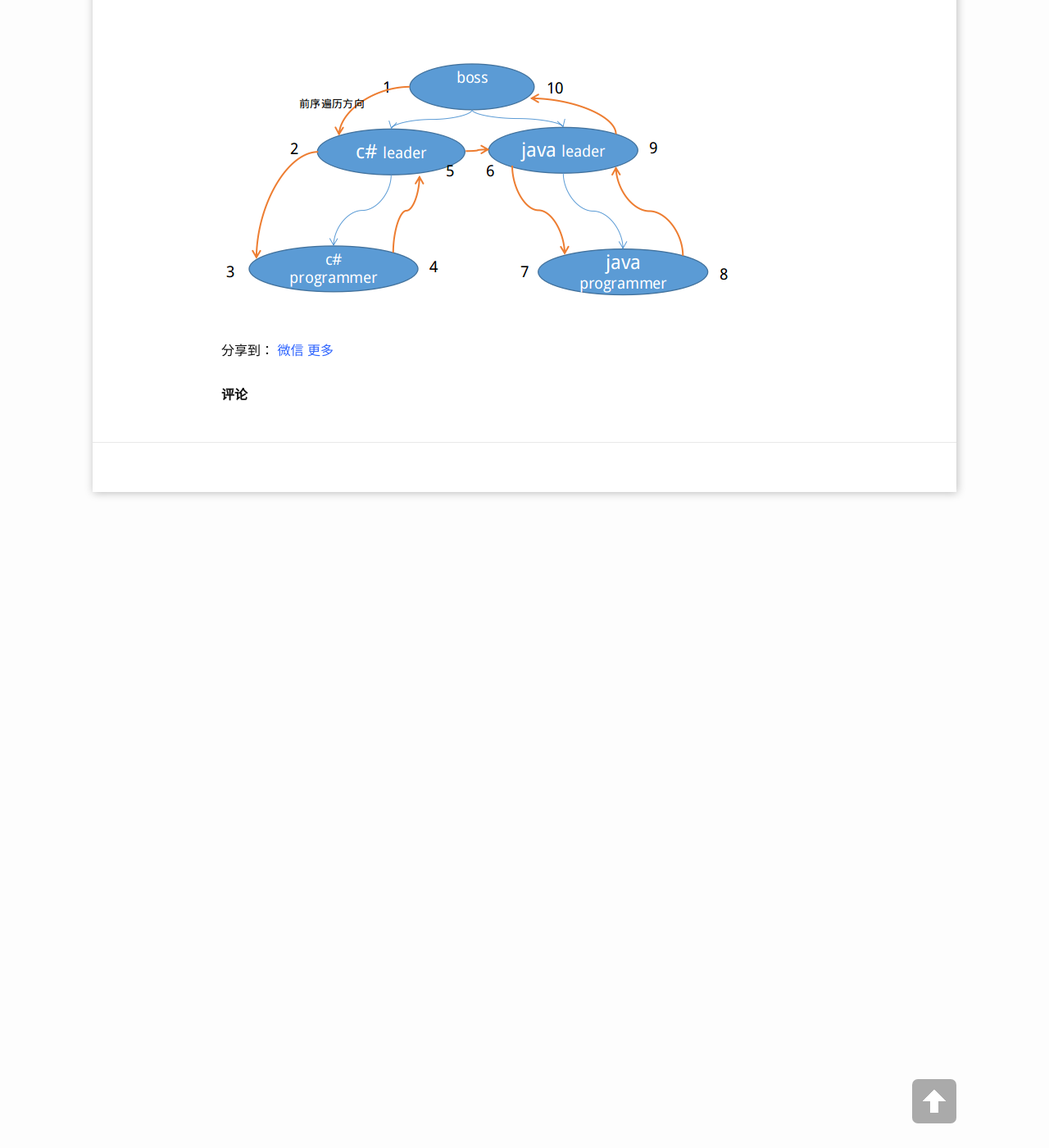
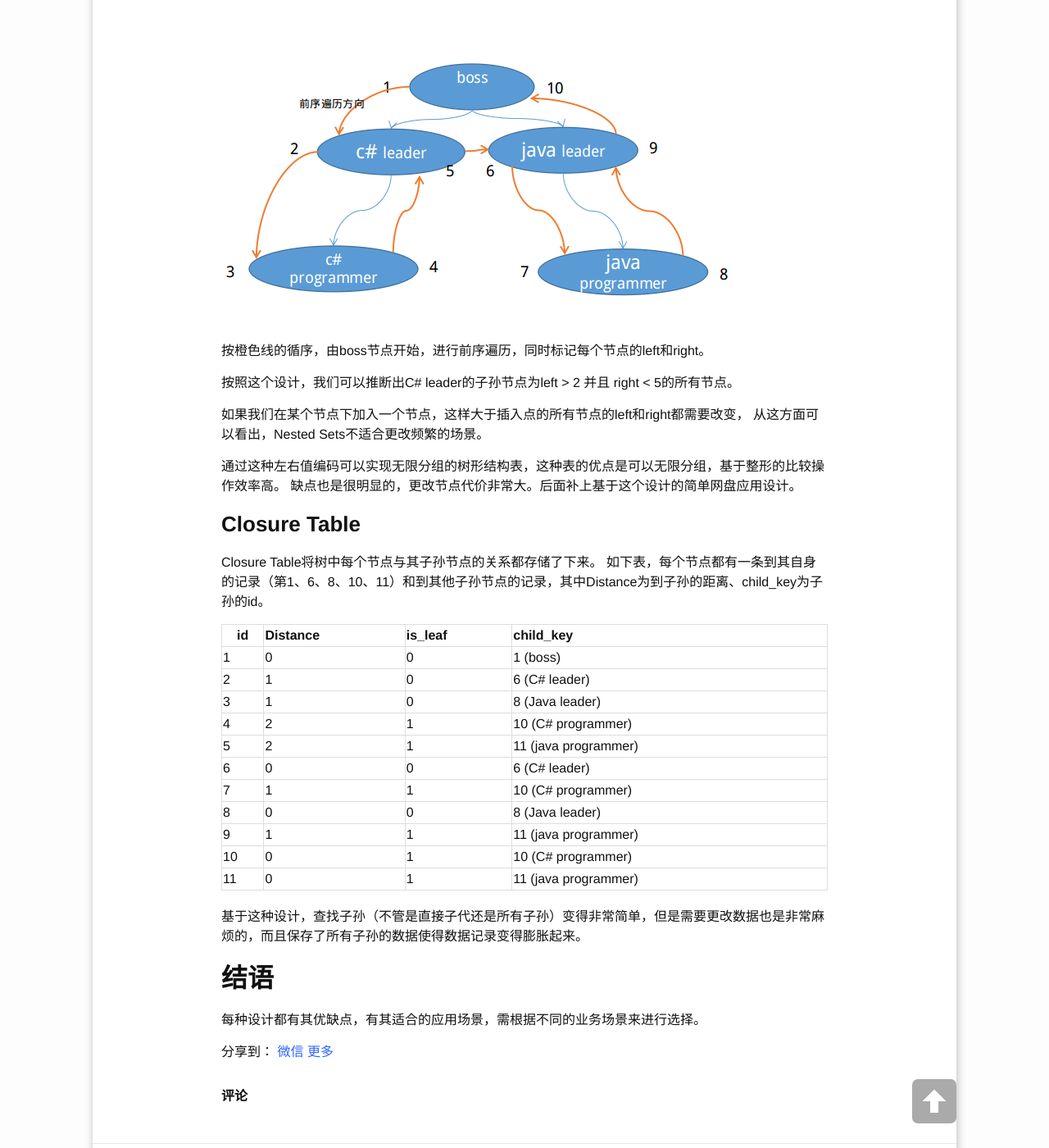
Before and after one commit to TopSpoofer/TopSpoofer.github.io, a Jekyll site: the page built from _posts/2017/07/2017-07-13-树形结构的数据库设计与总结.md, in a window 1280 px wide and 1400 px high, scrolled down 1802 px. Shown: the whole window at 82% size. Built offline with Jekyll 4.4.1, drawn with Linux system fonts in a browser that asks for light colours; comment, search, counter and statistics services are not loaded.

```diff
--- a/_posts/2017/07/2017-07-13-树形结构的数据库设计与总结.md
+++ b/_posts/2017/07/2017-07-13-树形结构的数据库设计与总结.md
@@ -71,17 +71,43 @@
 ![NestedSets.png][1]
 
 
+按橙色线的循序，由boss节点开始，进行前序遍历，同时标记每个节点的left和right。
+
+按照这个设计，我们可以推断出C# leader的子孙节点为left > 2 并且 right < 5的所有节点。
 
 
+如果我们在某个节点下加入一个节点，这样大于插入点的所有节点的left和right都需要改变，
+从这方面可以看出，Nested Sets不适合更改频繁的场景。
+
+通过这种左右值编码可以实现无限分组的树形结构表，这种表的优点是可以无限分组，基于整形的比较操作效率高。
+缺点也是很明显的，更改节点代价非常大。后面补上基于这个设计的简单网盘应用设计。
+
+### Closure Table
+
+Closure Table将树中每个节点与其子孙节点的关系都存储了下来。
+如下表，每个节点都有一条到其自身的记录（第1、6、8、10、11）和到其他子孙节点的记录，其中Distance为到子孙的距离、child_key为子孙的id。
 
 
+| id        | Distance  | is_leaf | child_key |
+| ------------- |:-------------| :---------|:--------|
+| 1      | 0 | 0 | 1 (boss) |
+| 2      | 1 | 0 | 6 (C# leader) |
+| 3      | 1 | 0 | 8 (Java leader) |
+| 4      | 2 | 1 | 10 (C# programmer) |
+| 5      | 2 | 1 | 11 (java programmer) |
+| 6      | 0 | 0 | 6 (C# leader) |
+| 7      | 1 | 1 | 10 (C# programmer) |
+| 8      | 0 | 0 | 8 (Java leader) |
+| 9      | 1 | 1 | 11 (java programmer) |
+| 10     | 0 | 1 | 10 (C# programmer) |
+| 11     | 0 | 1 | 11 (java programmer) |
 
 
+基于这种设计，查找子孙（不管是直接子代还是所有子孙）变得非常简单，但是需要更改数据也是非常麻烦的，而且保存了所有子孙的数据使得数据记录变得膨胀起来。
 
+## 结语
 
-
-
-
+每种设计都有其优缺点，有其适合的应用场景，需根据不同的业务场景来进行选择。
 
 
 
```
